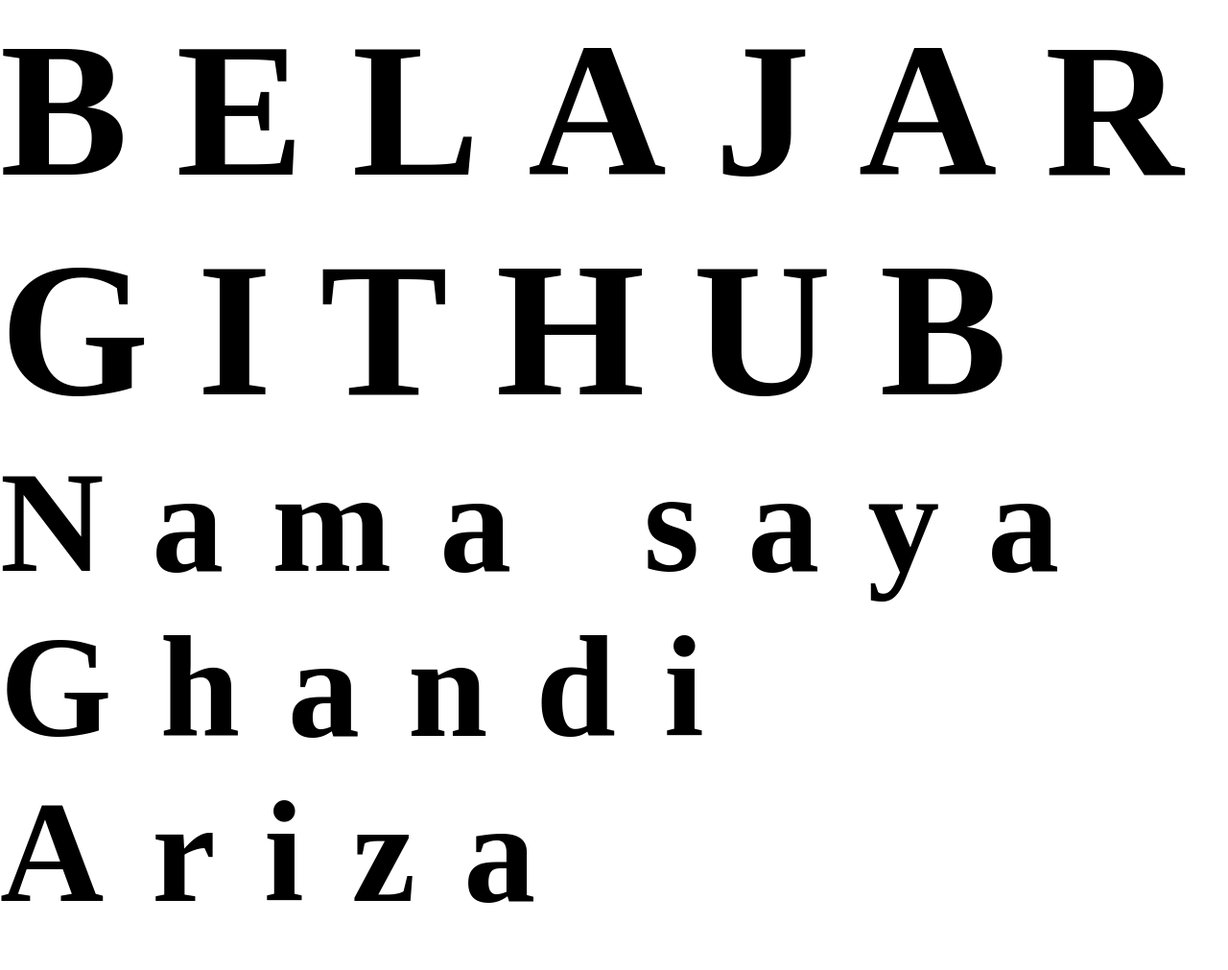
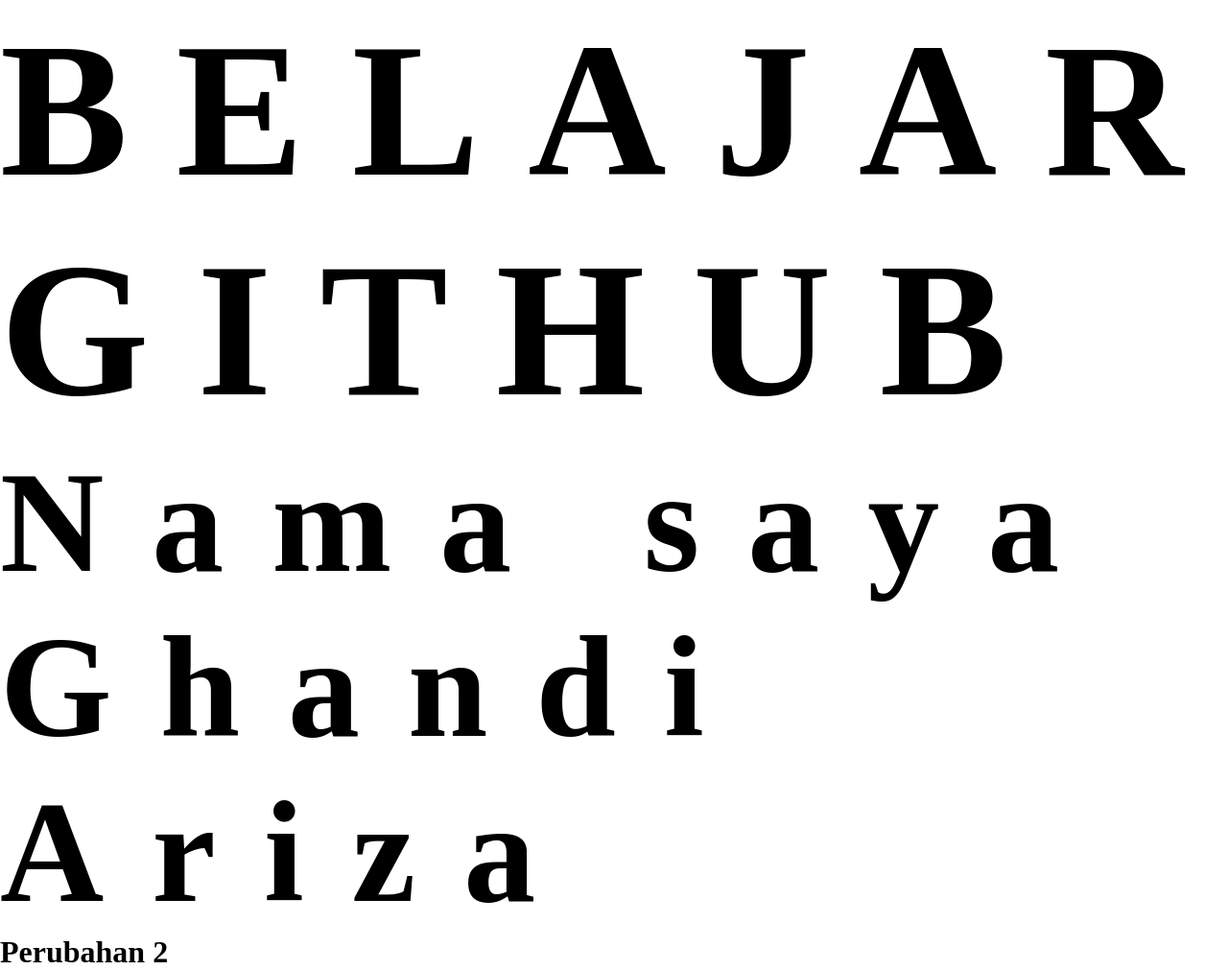
Before and after one commit to ghandi178/Github-belajar, a plain HTML site: page index.html in a window 1280 px wide. Shown: the whole page at 96% size. Before the commit the page ends 974 px from the top, so only its background shows below. Drawn offline with Linux system fonts and the light colour scheme.

Commit message:
website-edit

```diff
--- a/index.html
+++ b/index.html
@@ -10,6 +10,10 @@
 <body>
     <div class="content"><h1>BELAJAR GITHUB</h1>
         <h2>Nama saya Ghandi Ariza</h2>
+
+    </div>
+    <div>
+        <h1>Perubahan 2</h1>
     </div>
 
 
```
